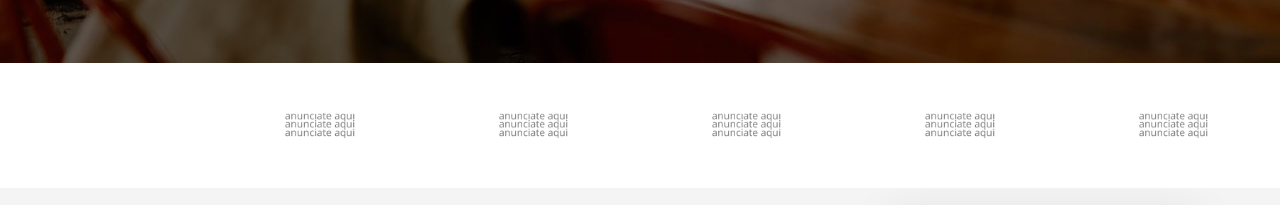
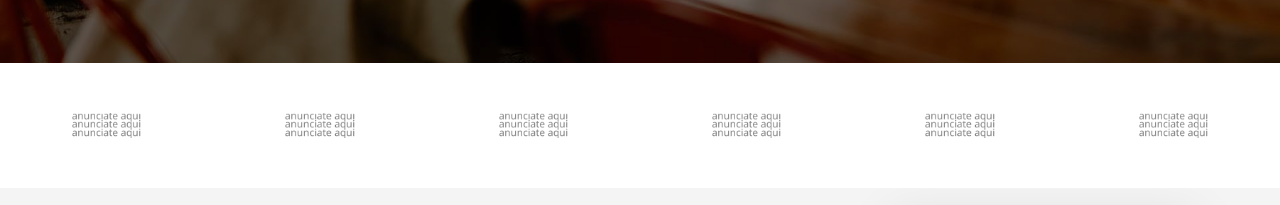
Before and after one commit to edsonmaal/edsonmaal.github.io, a plain HTML site: page index.html in a window 1280 px wide. Shown: the part 737-942 px from the top of the page. Drawn offline with nearby package versions, Linux system fonts and the light colour scheme.

Commit message:
imagen 1, codigo mal escrito

```diff
--- a/index.html
+++ b/index.html
@@ -97,7 +97,7 @@
         <div class="row gy-4">
 
           <div class="col-xl-2 col-md-3 col-6 client-logo">
-            <img src="assets/img/clients/clienepng" class="img-fluid" alt="">
+            <img src="assets/img/clients/cliente.png" class="img-fluid" alt="">
           </div><!-- End Client Item -->
 
           <div class="col-xl-2 col-md-3 col-6 client-logo">
```
